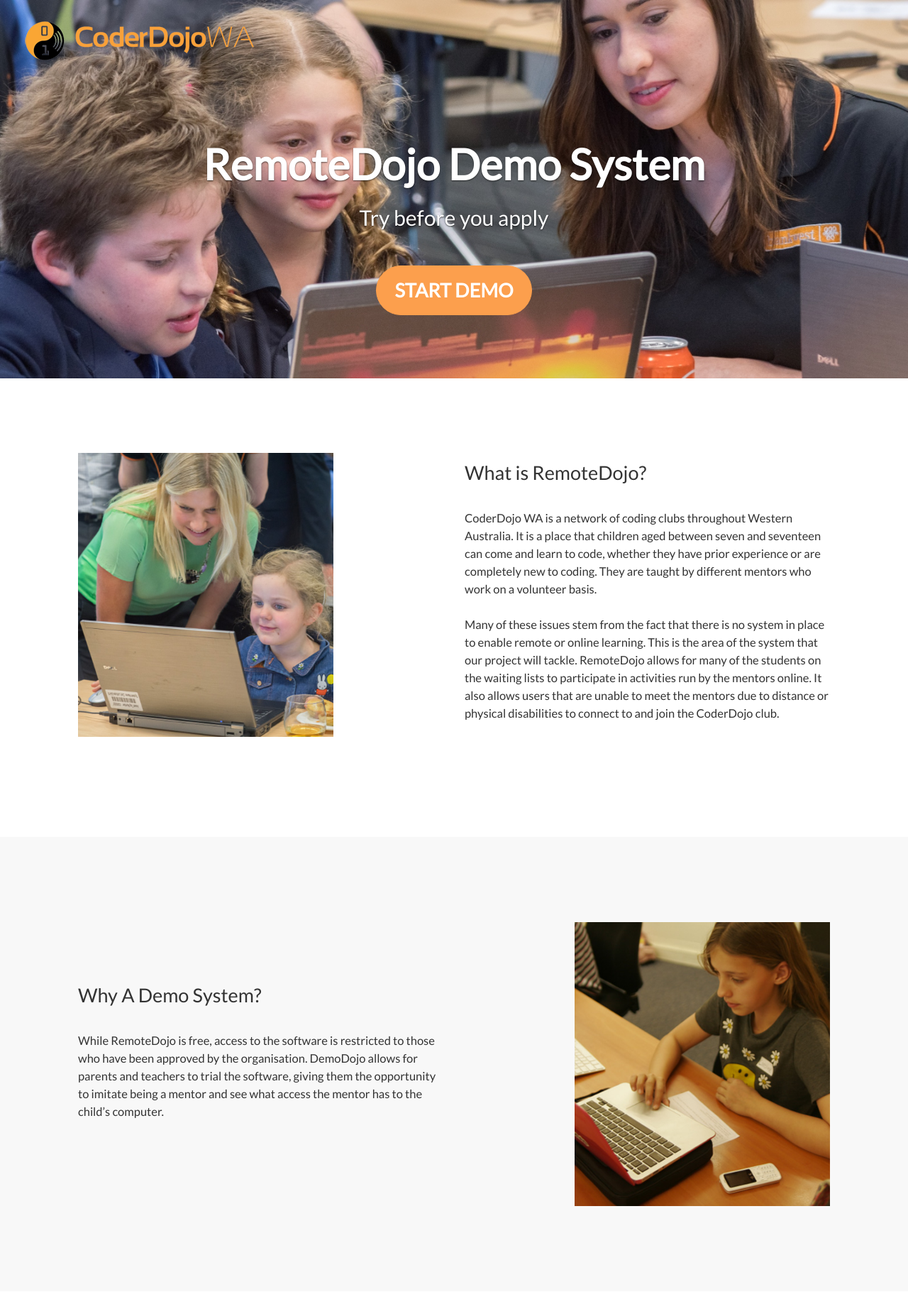
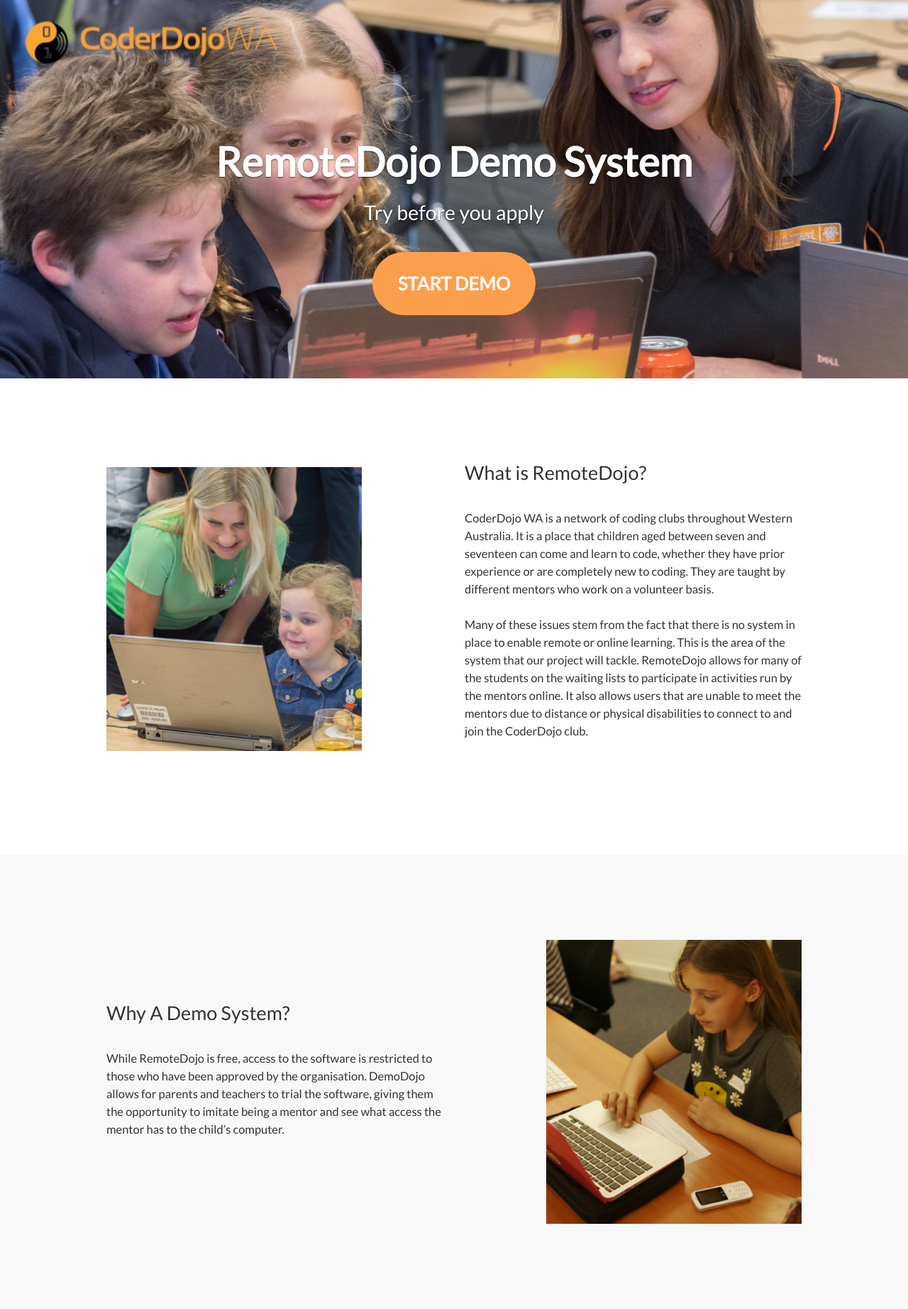
Before and after one commit to mrfrase3/RemoteDojo-3.0, a web app: file resources/index.html in a window 1280 px wide. Shown: the whole page at 71% size. Before the commit the page ends 1699 px from the top, so only its background shows below. Run offline with its HTML, style and script files only (its server is not run), Linux system fonts and the light colour scheme; some libraries are stand-ins or nearby versions.

Commit message:
Fixed layouts for higher resolutions

```diff
--- a/common/css/main.css
+++ b/common/css/main.css
@@ -373,6 +373,313 @@
 
 /* responsive layout */
 
+
+
+@media screen and (max-width: 2570px) {
+   	.carousel-caption {
+   		font-size: 400% !important;
+		margin-bottom: 5%;
+   	}
+
+	.block {
+		padding-left: 480px;
+		padding-right: 480px;
+		font-size: 120%;
+		line-height: 30px;
+	}
+
+	img#mentor-img-home {
+		margin-top: 30px;
+	}
+
+	.btn-start {
+		margin-top: 25px;
+		border-radius: 80px;
+		padding: 25px;
+		padding-left: 35px;
+		padding-right: 35px;
+
+	}
+
+	#logo {
+		width: 200%;
+	}
+
+}
+
+
+
+
+@media screen and (max-width: 2468px) {
+   	.carousel-caption {
+   		font-size: 370% !important;
+		margin-bottom: 5%;
+   	}
+
+	.block {
+		padding-left: 460px;
+		padding-right: 460px;
+		font-size: 120%;
+		line-height: 30px;
+	}
+
+	img#mentor-img-home {
+		margin-top: 30px;
+	}
+
+	.btn-start {
+		margin-top: 25px;
+	}
+
+	#logo {
+		width: 190%;
+	}
+
+
+}
+
+@media screen and (max-width: 2348px) {
+   	.carousel-caption {
+   		font-size: 350% !important;
+		margin-bottom: 5%;
+   	}
+
+	.block {
+		padding-left: 440px;
+		padding-right: 440px;
+		font-size: 120%;
+		line-height: 30px;
+	}
+
+	img#mentor-img-home {
+		margin-top: 30px;
+	}
+
+	.btn-start {
+		margin-top: 25px;
+	}
+
+	#logo {
+		width: 180%;
+	}
+
+}
+
+
+@media screen and (max-width: 2230px) {
+   	.carousel-caption {
+   		font-size: 330% !important;
+		margin-bottom: 3%;
+   	}
+
+	.block {
+		padding-left: 420px;
+		padding-right: 420px;
+		font-size: 100%;
+		line-height: 30px;
+	}
+
+	img#mentor-img-home {
+		margin-top: 25px;
+	}
+
+	.btn-start {
+		margin-top: 25px;
+	}
+
+
+	#logo {
+		width: 170%;
+	}
+}
+
+@media screen and (max-width: 2120px) {
+   	.carousel-caption {
+   		font-size: 310% !important;
+		margin-bottom: 3%;
+   	}
+
+	.block {
+		padding-left: 400px;
+		padding-right: 400px;
+		font-size: 100%;
+		line-height: 30px;
+	}
+
+	img#mentor-img-home {
+		margin-top: 25px;
+	}
+
+	.btn-start {
+		margin-top: 25px;
+	}
+
+
+	#logo {
+		width: 160%;
+	}
+}
+
+
+@media screen and (max-width: 2048px) {
+   	.carousel-caption {
+   		font-size: 290% !important;
+		margin-bottom: 3%;
+   	}
+
+	.block {
+		padding-left: 380px;
+		padding-right: 380px;
+		font-size: 100%;
+		line-height: 30px;
+	}
+
+	img#mentor-img-home {
+		margin-top: 25px;
+	}
+
+	.btn-start {
+		margin-top: 25px;
+	}
+
+
+	#logo {
+		width: 150%;
+	}
+
+}
+
+
+@media screen and (max-width: 1920px) {
+   	.carousel-caption {
+   		font-size: 270% !important;
+		margin-bottom: 3%;
+   	}
+
+	.block {
+		padding-left: 350px;
+		padding-right: 350px;
+		font-size: 100%;
+		line-height: 30px;
+	}
+
+	img#mentor-img-home {
+		margin-top: 25px;
+	}
+
+	.btn-start {
+		margin-top: 25px;
+	}
+
+
+	#logo {
+		width: 140%;
+	}
+}
+
+@media screen and (max-width: 1800px) {
+   	.carousel-caption {
+   		font-size: 230% !important;
+		margin-bottom: 3%;
+   	}
+
+	.block {
+		padding-left: 320px;
+		padding-right: 320px;
+		font-size: 100%;
+		line-height: 30px;
+	}
+
+	img#mentor-img-home {
+		margin-top: 25px;
+	}
+
+	.btn-start {
+		margin-top: 25px;
+	}
+
+	#logo {
+		width: 130%;
+	}
+
+}
+
+@media screen and (max-width: 1680px) {
+   	.carousel-caption {
+   		font-size: 220% !important;
+		margin-bottom: 3%;
+   	}
+
+	.block {
+		padding-left: 270px;
+		padding-right: 270px;
+		font-size: 100%;
+		line-height: 30px;
+	}
+
+	img#mentor-img-home {
+		margin-top: 25px;
+	}
+
+	.btn-start {
+		margin-top: 25px;
+	}
+
+	#logo {
+		width: 120%;
+	}
+
+}
+
+@media screen and (max-width: 1560px) {
+   	.carousel-caption {
+   		font-size: 200% !important;
+		margin-bottom: 3%;
+   	}
+
+	.block {
+		padding-left: 180px;
+		padding-right: 180px;
+		font-size: 100%;
+		line-height: 25px;
+	}
+
+	img#mentor-img-home {
+		margin-top: 5px;
+	}
+
+	.btn-start {
+		margin-top: 25px;
+	}
+
+	#logo {
+		width: 110%;
+	}
+}
+
+@media screen and (max-width: 1440px) {
+   	.carousel-caption {
+   		font-size: 190% !important;
+		margin-bottom: 3%;
+   	}
+
+	.block {
+		padding-left: 120px;
+		padding-right: 120px;
+		font-size: 100%;
+		line-height: 25px;
+	}
+
+	img#mentor-img-home {
+		margin-top: 5px;
+	}
+
+	.btn-start {
+		margin-top: 25px;
+	}
+}
+
+
 @media screen and (max-width: 1200px) {
 	.top-margin {
 		font-size: 80%;
```
